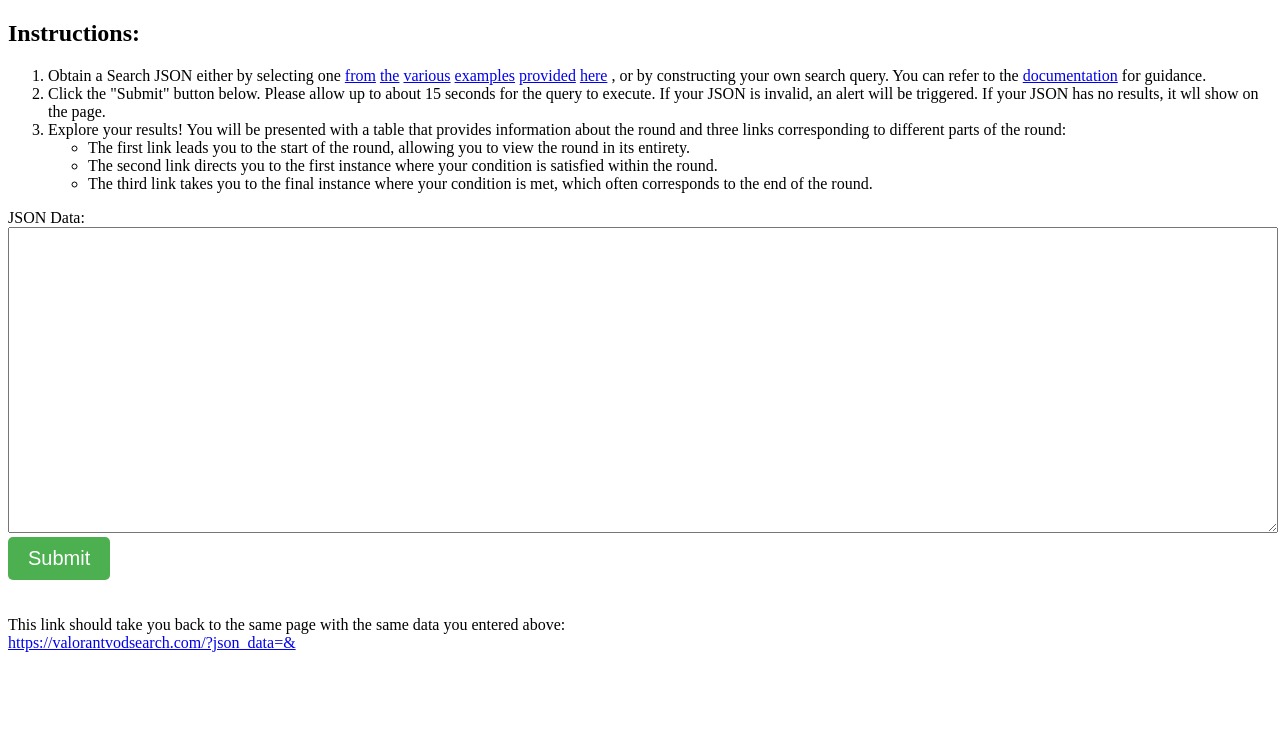
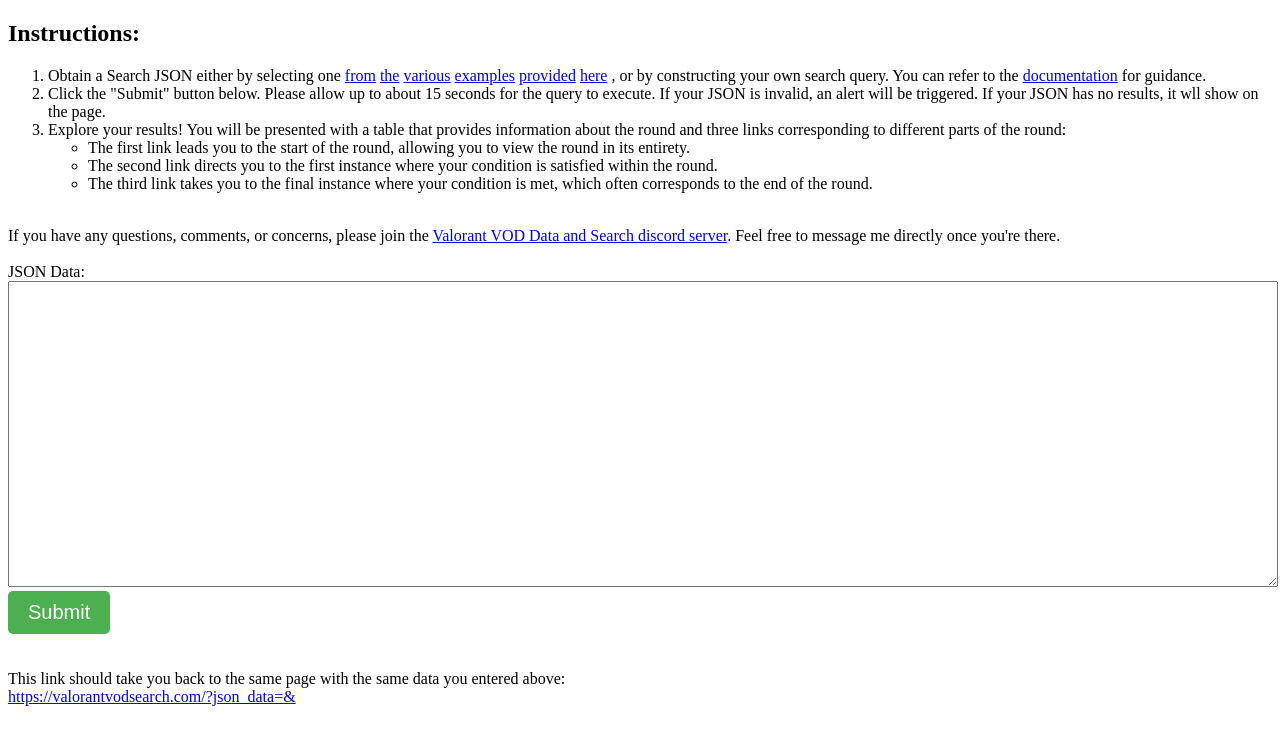
Before and after one commit to Akiva-Notkin/valorant_search_website, a Flask app: page / in a window 1280 px wide. Shown: the top 745 px of the page. Run offline with Flask 2, Linux system fonts and the light colour scheme; some libraries are stand-ins or nearby versions.

Commit message:
Add discord link to main instructions

```diff
--- a/templates/input_base.html
+++ b/templates/input_base.html
@@ -56,8 +56,12 @@
         </ul>
       </li>
     </ol>
-
-
+    <br>
+    If you have any questions, comments, or concerns, please join the
+    <a href="https://discord.gg/JWBuEuTD">Valorant VOD Data and Search discord server</a>.
+    Feel free to message me directly once you're there.
+    <br>
+    <br>
   {% block form %}{% endblock %}
   <br>
   <br>
```
